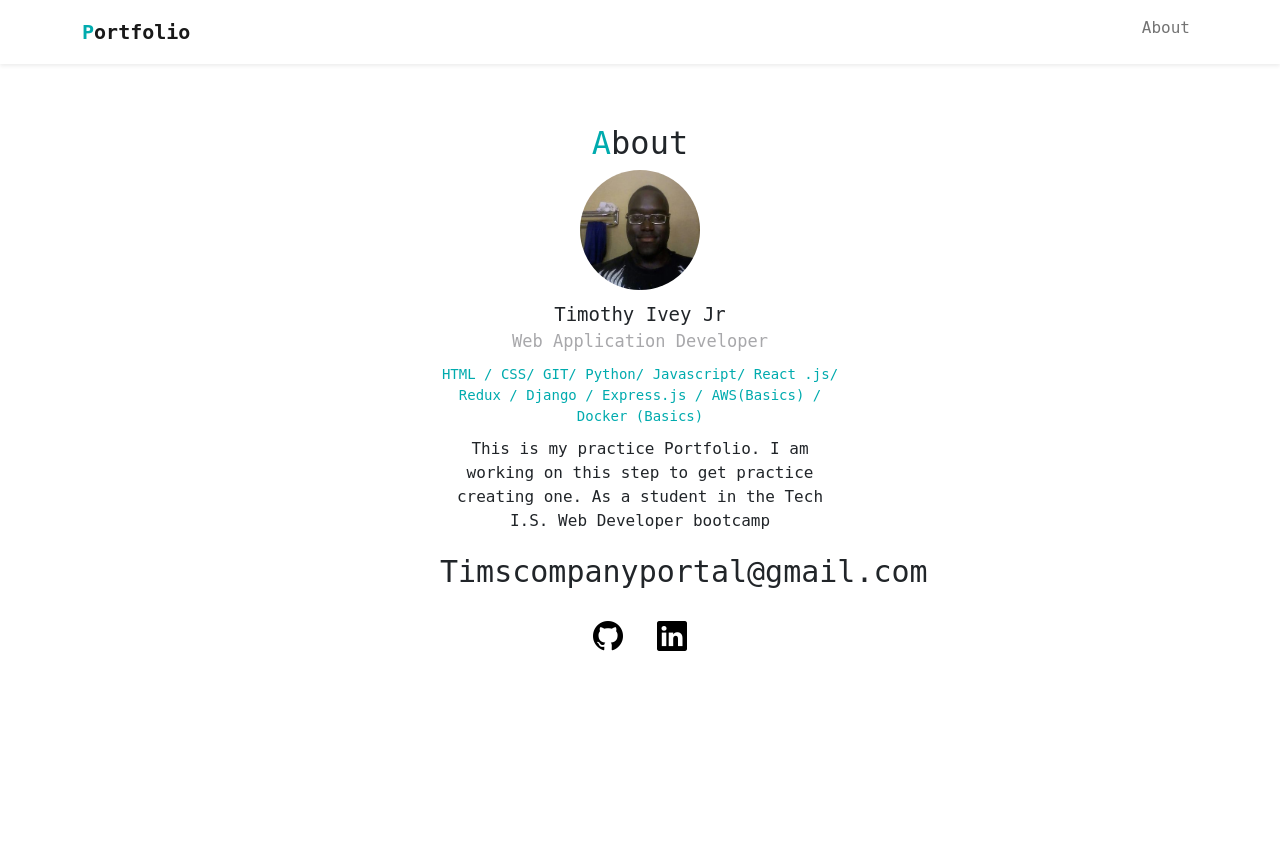
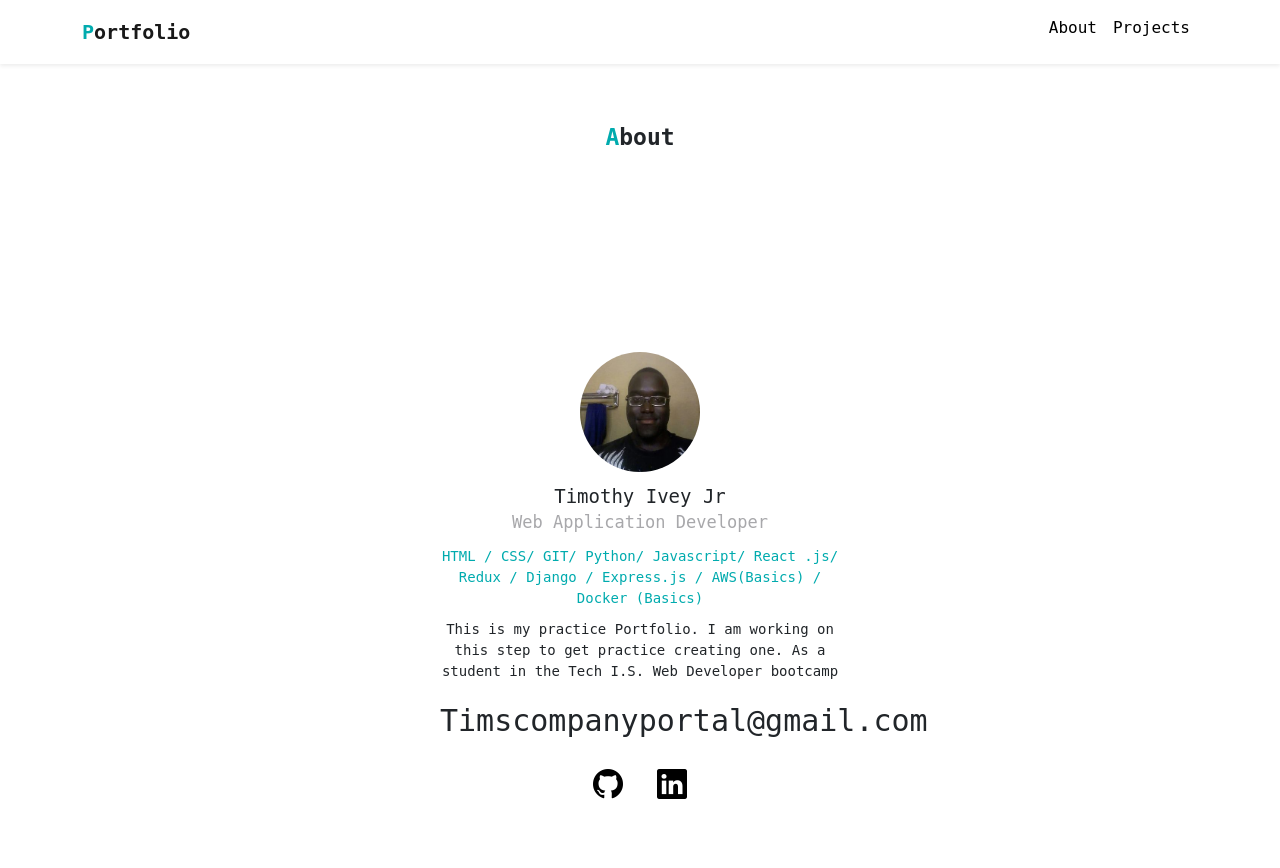
Before and after one commit to TimothyIveyJR/new-project, a PHP site: page / in a window 1280 px wide. Before the commit the page ends 651 px from the top, so only its background shows below. Run offline with PHP 8.4, Linux system fonts and the light colour scheme; some libraries are stand-ins or nearby versions.

Commit message:
Added some styles to change colors

```diff
--- a/index.html
+++ b/index.html
@@ -23,7 +23,10 @@
               <li class="nav-item">
                 <a class="nav-link font-black" href="#about">About</a>
               </li>
-
+              <li class="nav-item">
+                <a class="nav-link font-black" href="#projects">Projects</a>
+            </li>
+              </ul>
             </ul>
 
             </form>
--- a/style.css
+++ b/style.css
@@ -15,6 +15,19 @@ body{
 .title-icon{
     font-size: 20px;
     font-weight: bold;
+}
+
+p{
+    font-size: 14px;
+}
+
+h2{
+    font-weight: bold;
+    font-size: 23px;
+    margin-bottom: 200px;
+}
+a.font-black{
+    color: #000 !important;
 }
 /**********************
 
```
